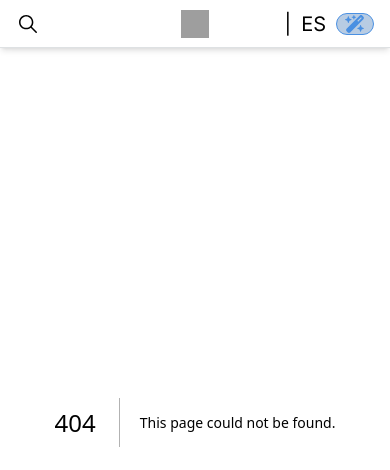
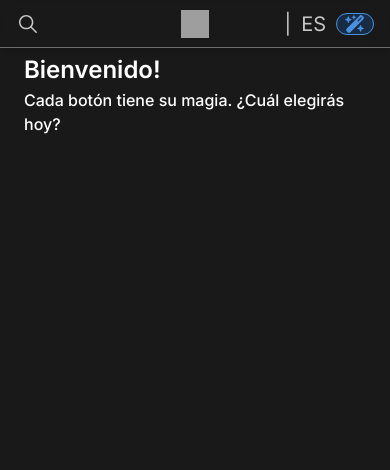
Before and after one commit to DMaximoVarela/magic-buttons, a Next.js app: page /inicio in a window 390 px wide. Before the commit this address had no page. Shown: the top 470 px of the page. Built offline with nearby package versions, Linux system fonts and the light colour scheme; grey boxes are pictures that could not be loaded.

Commit message:
feat: crea la ruta inicio y su estilo inicial responsive

```diff
--- /dev/null
+++ b/src/app/inicio/page.tsx
@@ -0,0 +1,16 @@
+const Page = () => {
+  return (
+    <div className="relative flex flex-col w-[100vw] mt-[52px] sm:mt-[76px] lg:mt-[104px] 2xl:mt-[124px] px-6">
+      <div className="absolute top-0 left-0 mx-6 flex flex-col text-start text-white">
+        <h1 className="text-[24px] sm:text-[32px] lg:text-[42px] 2xl:text-[48px] font-semibold">
+          Bienvenido!
+        </h1>
+        <h3 className="text-[16px] sm:text-[24px] lg:text-[30px] 2xl:text-[36px] font-medium">
+          Cada botón tiene su magia. ¿Cuál elegirás hoy?
+        </h3>
+      </div>
+    </div>
+  );
+};
+
+export default Page;
--- a/src/app/page.tsx
+++ b/src/app/page.tsx
@@ -1,5 +1,6 @@
 import style from "./page.module.css";
 import { FaArrowRight } from "react-icons/fa";
+import Link from "next/link";
 
 export default function LandingPage() {
   return (
@@ -18,10 +19,12 @@ export default function LandingPage() {
           con solo un clic.
         </h3>
       </div>
-      <div className="h-[32px] sm:h-[40px] lg:h-[50px] 2xl:h-[64px] my-4 flex justify-center items-center text-[16px] sm:text-[24px] 2xl:text-[32px] font-medium px-4 text-[#4a90e2] border border-[#4a90e2] rounded-3xl bg-[#1456a44d] hover:bg-[#1456a499] cursor-pointer transition duration-500 ease-in-out transform">
-        <span>Iniciar Viaje</span>
-        <FaArrowRight />
-      </div>
+      <Link href={"/inicio"}>
+        <div className="h-[32px] sm:h-[40px] lg:h-[50px] 2xl:h-[64px] my-4 flex justify-center items-center text-[16px] sm:text-[24px] 2xl:text-[32px] font-medium px-4 text-[#4a90e2] border border-[#4a90e2] rounded-3xl bg-[#1456a44d] hover:bg-[#1456a499] cursor-pointer transition duration-500 ease-in-out transform">
+          <span>Iniciar Viaje</span>
+          <FaArrowRight />
+        </div>
+      </Link>
     </main>
   );
 }
```
